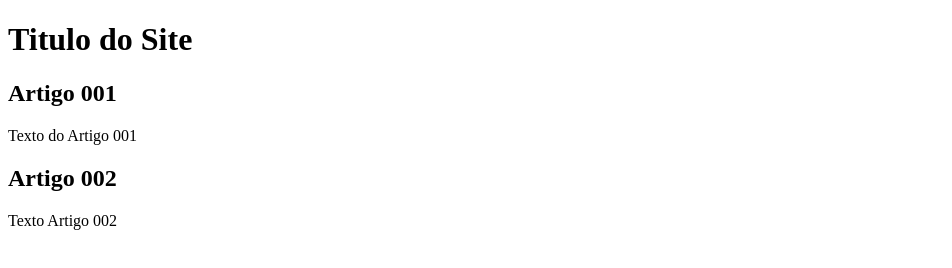
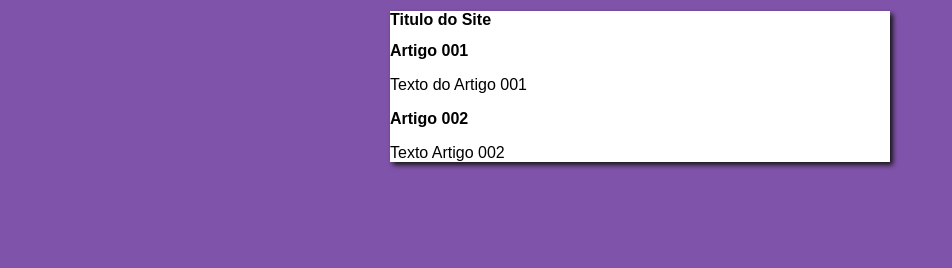
Before and after one commit to Alan39Dvlpr/projeto-aulagit, a plain HTML site: page index.html in a window 1280 px wide. Shown: the whole page, without its empty margins (0-952 px from the left). Drawn offline with Linux system fonts and the light colour scheme.

Commit message:
iniciei o design

```diff
--- /dev/null
+++ b/estilos/style.css
@@ -0,0 +1,15 @@
+*{
+    font-family: Arial, Helvetica, sans-serif;
+    font-size: 16px;
+
+}
+body{
+    background-color: rgb(128, 83, 170);
+}
+
+main{
+background-color: white;
+width: 500px;
+margin: auto;
+box-shadow: 3px 3px 5px rgb(22, 21, 21);
+}
--- a/index.html
+++ b/index.html
@@ -5,6 +5,7 @@
     <meta http-equiv="X-UA-Compatible" content="IE=edge">
     <meta name="viewport" content="width=device-width, initial-scale=1.0">
     <title>Titulo do Site</title>
+    <link rel="stylesheet" href="estilos/style.css">
 </head>
 <body>
     <main>
```
